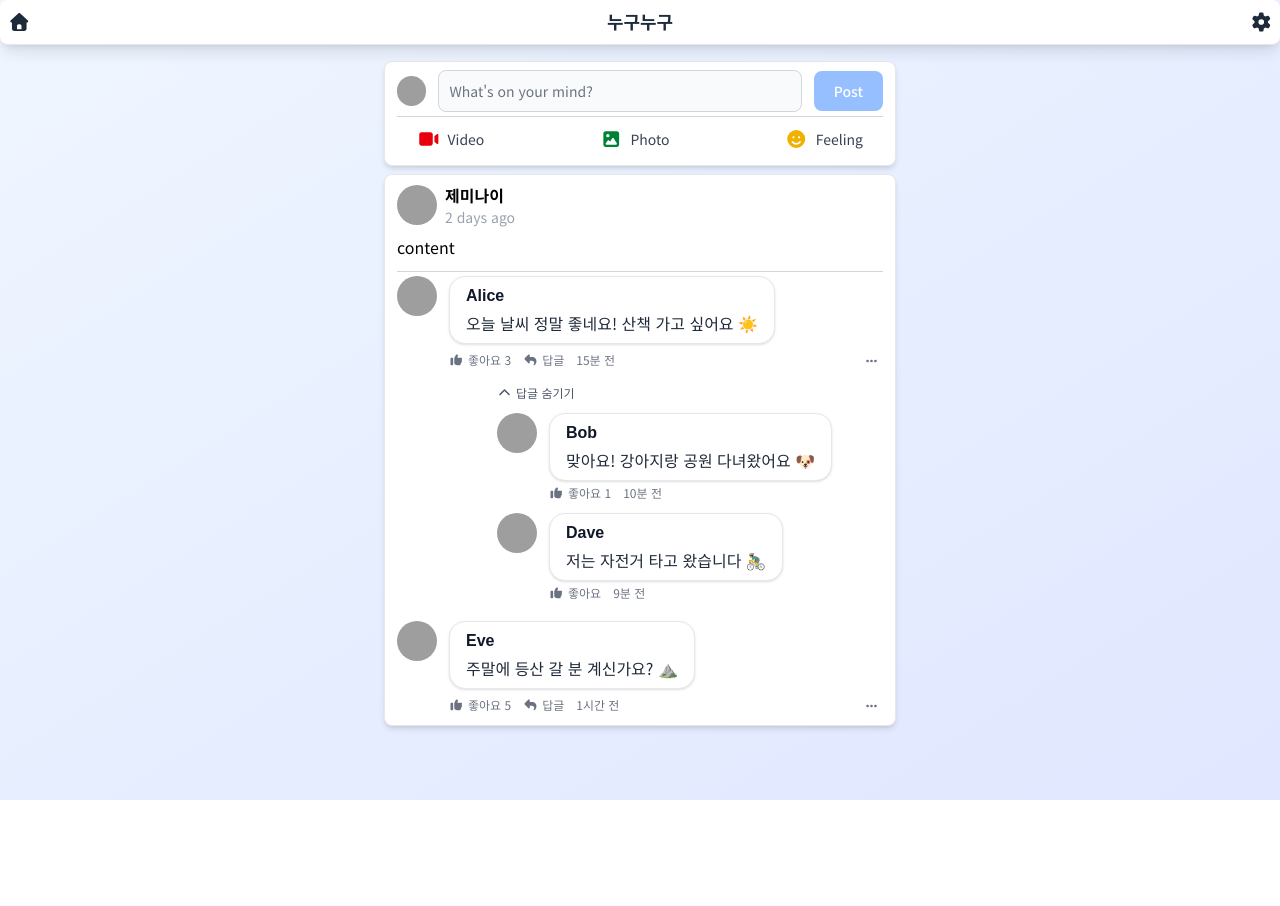
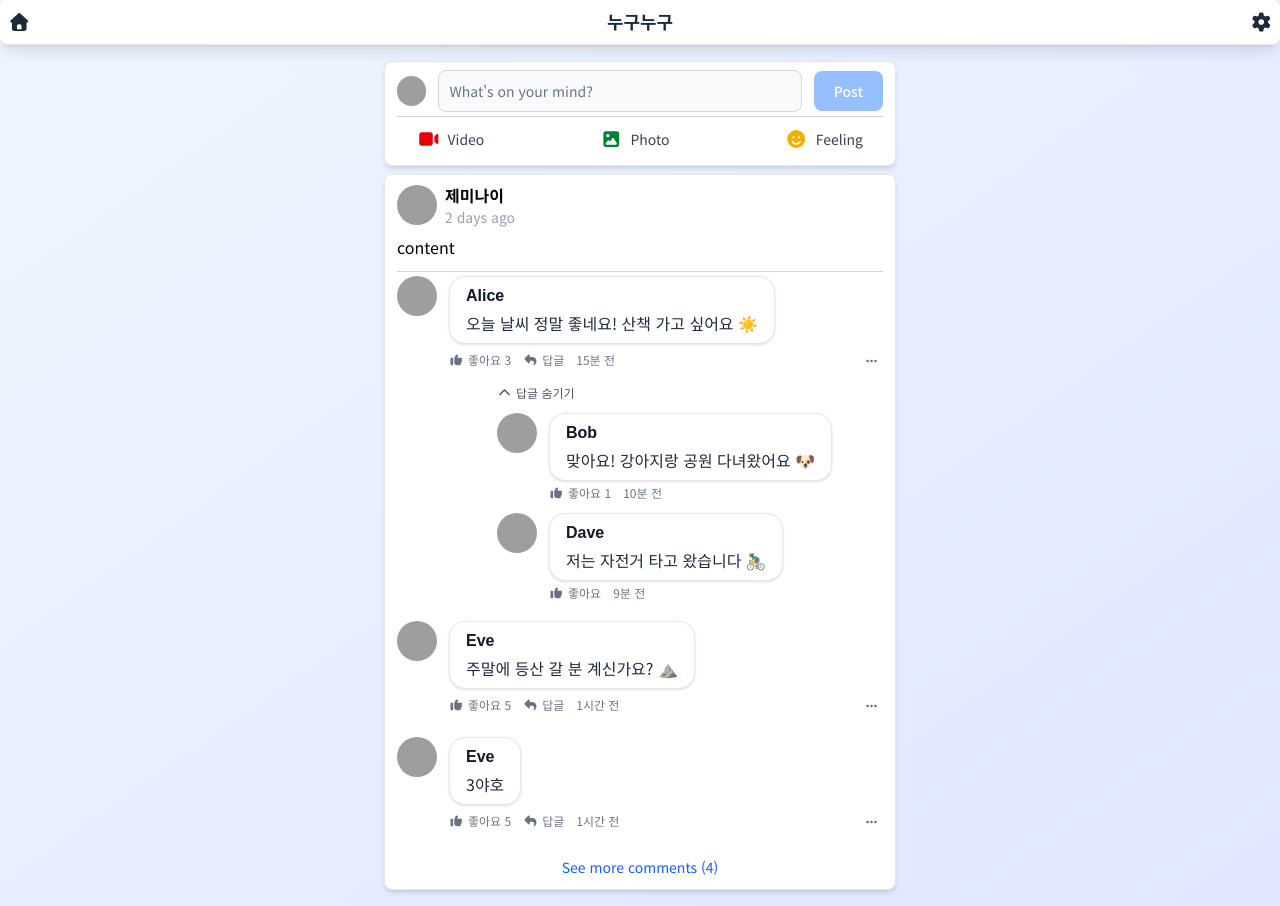
Before and after one commit to 1119xkwks/msa-k8s-taek-story, a React (Vite) app in the folder taek-story-react/taek-story-user/: page / in a window 1280 px wide. Before the commit the page ends 800 px from the top, so only its background shows below. Built offline with nearby package versions, Linux system fonts and the light colour scheme; grey boxes are pictures that could not be loaded; a web font is replaced by a local one.

Commit message:
see more comments

```diff
--- a/taek-story-react/taek-story-user/src/components/post/PostCardComment.css
+++ b/taek-story-react/taek-story-user/src/components/post/PostCardComment.css
@@ -60,3 +60,11 @@
 .post-card-comment .reply-actions {
     @apply flex items-center gap-2 justify-end;
 }
+
+/* 더보기 버튼 */
+.post-card-comment .see-more-wrap {
+    @apply mt-2 flex justify-center;
+}
+.post-card-comment .see-more-btn {
+    @apply text-sm text-blue-600 hover:underline px-2 py-1 rounded;
+}
--- a/taek-story-react/taek-story-user/src/components/post/PostCardComment.jsx
+++ b/taek-story-react/taek-story-user/src/components/post/PostCardComment.jsx
@@ -1,6 +1,6 @@
 import "./PostCardComment.css";
 
-import { useMemo } from "react";
+import { useMemo, useState } from "react";
 import CommentItem from "./comment/CommentItem.jsx";
 
 const PostCardComment = ({ comments }) => {
@@ -62,21 +62,83 @@ const PostCardComment = ({ comments }) => {
         likes: 5,
         replies: [],
       },
+      {
+        id: "c3",
+        author: { name: "Eve", avatarUrl: "https://i.pravatar.cc/40?u=eve" },
+        content: "3야호",
+        createdAt: new Date(Date.now() - 1000 * 60 * 60).toISOString(),
+        likes: 5,
+        replies: [],
+      },
+      {
+        id: "c4",
+        author: { name: "xor", avatarUrl: "https://i.pravatar.cc/40?u=eve" },
+        content: "4어디 갔다 왔어?",
+        createdAt: new Date(Date.now() - 1000 * 60 * 60).toISOString(),
+        likes: 5,
+        replies: [],
+      },
+      {
+        id: "c5",
+        author: { name: "Eve", avatarUrl: "https://i.pravatar.cc/40?u=eve" },
+        content: "5주말에 등산 갈 분 계신가요? ⛰️",
+        createdAt: new Date(Date.now() - 1000 * 60 * 60).toISOString(),
+        likes: 5,
+        replies: [],
+      },
+      {
+        id: "c6",
+        author: { name: "Eve", avatarUrl: "https://i.pravatar.cc/40?u=eve" },
+        content: "6야호",
+        createdAt: new Date(Date.now() - 1000 * 60 * 60).toISOString(),
+        likes: 5,
+        replies: [],
+      },
+      {
+        id: "c7",
+        author: { name: "xor", avatarUrl: "https://i.pravatar.cc/40?u=eve" },
+        content: "7어디 갔다 왔어?",
+        createdAt: new Date(Date.now() - 1000 * 60 * 60).toISOString(),
+        likes: 5,
+        replies: [],
+      },
     ],
     [],
   );
 
   const data = comments && comments.length > 0 ? comments : sampleComments;
 
+  const hasToggle = data.length >= 3;
+  const [expanded, setExpanded] = useState(!hasToggle);
+
+  const visibleComments = useMemo(
+    () => (expanded ? data : data.slice(0, 3)),
+    [expanded, data],
+  );
+
   return (
     <div className="post-card-comment">
       <ul role="list" className="space-y-5">
-        {data.map((comment) => (
+        {visibleComments.map((comment) => (
           <li key={comment.id}>
             <CommentItem comment={comment} depth={0} />
           </li>
         ))}
       </ul>
+      {hasToggle && (
+        <div className="see-more-wrap">
+          <button
+            type="button"
+            className="see-more-btn"
+            onClick={() => setExpanded((v) => !v)}
+            aria-expanded={expanded}
+          >
+            {expanded
+              ? "Hide comments"
+              : `See more comments (${data.length - 3})`}
+          </button>
+        </div>
+      )}
     </div>
   );
 };
```
